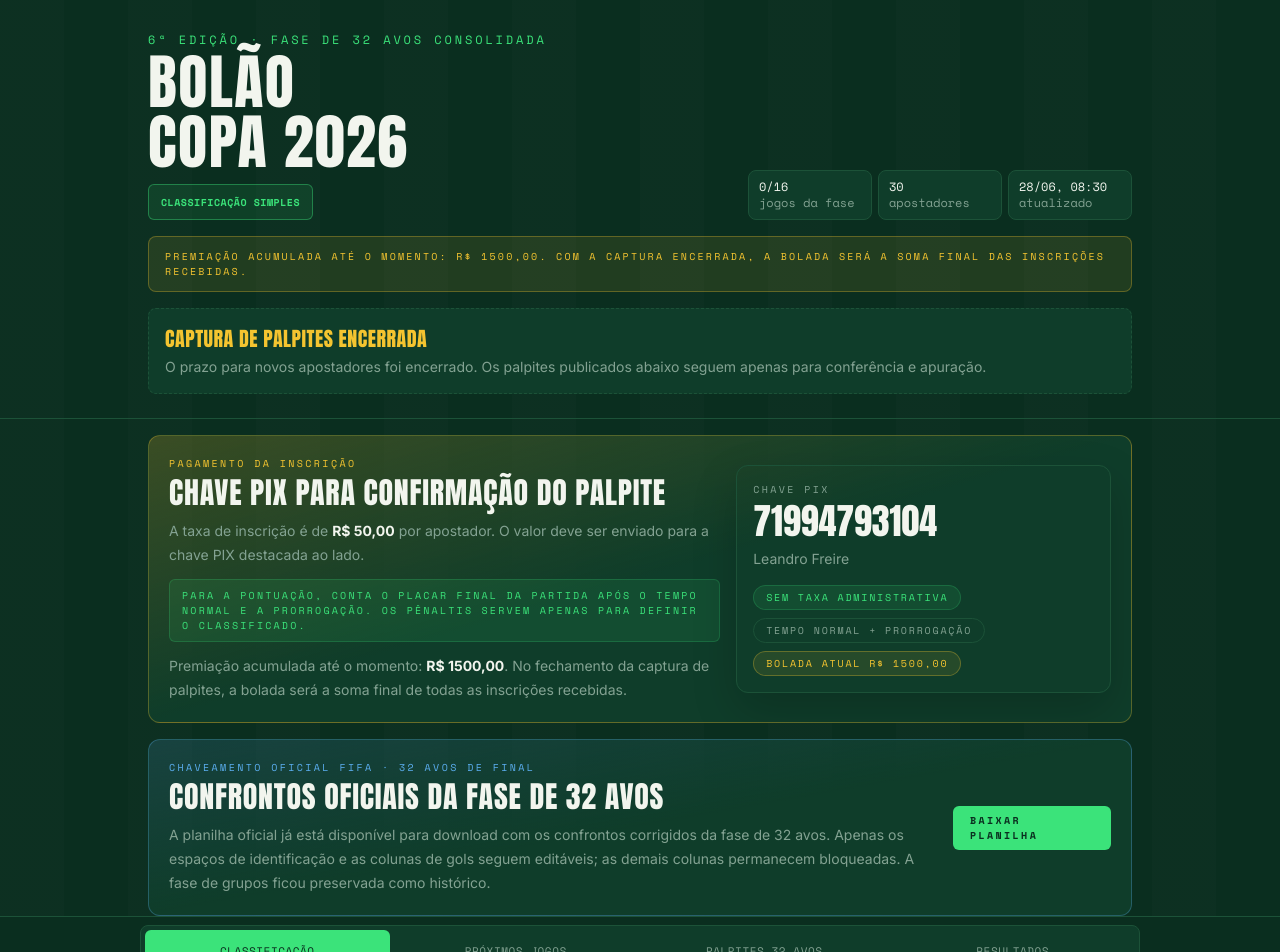
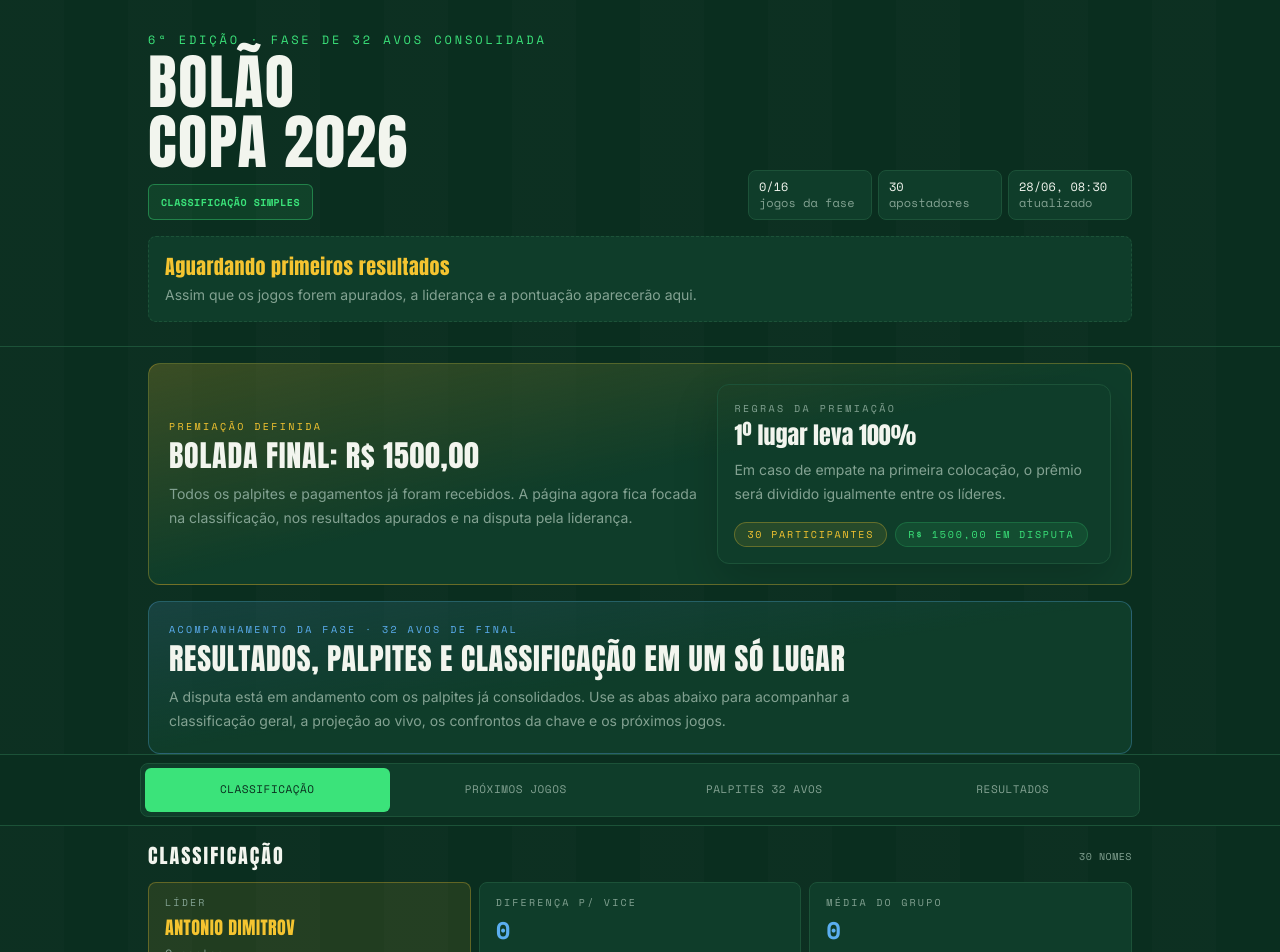
Before and after one commit to leandroclf/bolaocopa, a Next.js app: page / in a window 1280 px wide. Shown: the top 952 px of the page. Built offline with nearby package versions, Linux system fonts and the light colour scheme.

Commit message:
Simplify site after prediction submissions

```diff
--- a/src/app/classificacao/page.tsx
+++ b/src/app/classificacao/page.tsx
@@ -1,6 +1,5 @@
 import Link from "next/link";
 import { getStandings } from "@/lib/data";
-import { withBasePath } from "@/lib/site-path";
 
 function formatStamp(iso: string) {
   return new Intl.DateTimeFormat("pt-BR", {
@@ -28,21 +27,12 @@ export default function SimpleClassificationPage() {
                 Classificação atual da fase de 32 avos · atualizado {formatStamp(data.lastUpdated)}
               </p>
             </div>
-            <div className="flex shrink-0 flex-wrap justify-end gap-2">
-              <a
-                href={withBasePath("/bolao_copa2026_final_envio.xlsx")}
-                download
-                className="border border-[#001a78] bg-[#fff6a8] px-2 py-1 font-mono text-[10px] font-bold uppercase text-[#001a78]"
-              >
-                baixar planilha
-              </a>
-              <Link
-                href="/"
-                className="border border-[#001a78] bg-white px-2 py-1 font-mono text-[10px] font-bold uppercase text-[#001a78]"
-              >
-                site principal
-              </Link>
-            </div>
+            <Link
+              href="/"
+              className="shrink-0 border border-[#001a78] bg-white px-2 py-1 font-mono text-[10px] font-bold uppercase text-[#001a78]"
+            >
+              site principal
+            </Link>
           </div>
         </div>
 
--- a/src/app/layout.tsx
+++ b/src/app/layout.tsx
@@ -3,7 +3,7 @@ import "./globals.css";
 
 export const metadata: Metadata = {
   title: "Bolão Copa 2026 — 32 avos de final",
-  description: "Bolão da Copa 2026 na fase de 32 avos, com histórico da fase de grupos, chaveamento em andamento e download da planilha oficial.",
+  description: "Bolão da Copa 2026 na fase de 32 avos, com classificação, resultados apurados e projeção da disputa.",
 };
 
 export default function RootLayout({ children }: { children: React.ReactNode }) {
--- a/src/components/DashboardTabs.tsx
+++ b/src/components/DashboardTabs.tsx
@@ -64,7 +64,7 @@ export default function DashboardTabs({
             <StandingsTable
               standings={standings.standings}
               metrics={standings.metrics}
-              emptyBody="O prazo de envio terminou. A classificação desta etapa segue apenas para conferência e apuração dos palpites já recebidos."
+              emptyBody="A classificação aparecerá aqui assim que houver pontuação apurada para esta fase."
             />
             <RulesCard />
           </>
--- a/src/components/PaymentBlock.tsx
+++ b/src/components/PaymentBlock.tsx
@@ -1,41 +1,34 @@
 export default function PaymentBlock({ totalParticipants, entryFee }: { totalParticipants: number; entryFee: number }) {
-  const currentPrize = totalParticipants * entryFee;
+  const finalPrize = totalParticipants * entryFee;
+  const formattedPrize = finalPrize.toFixed(2).replace(".00", ",00");
+
   return (
     <section className="mx-auto max-w-5xl px-5 pt-4">
       <div className="overflow-hidden rounded-xl border border-gold/30 bg-gradient-to-br from-gold/20 via-pitch-2 to-pitch-2">
-        <div className="grid gap-4 p-5 lg:grid-cols-[1.25fr_0.85fr] lg:items-center">
+        <div className="grid gap-4 p-5 lg:grid-cols-[1.15fr_0.85fr] lg:items-center">
           <div className="max-w-3xl">
-            <p className="font-mono text-[10px] uppercase tracking-[0.24em] text-gold">pagamento da inscrição</p>
+            <p className="font-mono text-[10px] uppercase tracking-[0.24em] text-gold">premiação definida</p>
             <h2 className="mt-1 font-display text-2xl uppercase tracking-wide text-chalk sm:text-3xl">
-              Chave PIX para confirmação do palpite
+              Bolada final: R$ {formattedPrize}
             </h2>
             <p className="mt-2 text-sm leading-6 text-slatey">
-              A taxa de inscrição é de <strong className="text-chalk">R$ {entryFee.toFixed(2).replace(".00", ",00")}</strong> por apostador.
-              O valor deve ser enviado para a chave PIX destacada ao lado.
-            </p>
-            <p className="mt-3 rounded-md border border-lime/20 bg-lime/10 px-3 py-2 font-mono text-[10px] uppercase tracking-[0.22em] text-lime">
-              Para a pontuação, conta o placar final da partida após o tempo normal e a prorrogação. Os pênaltis
-              servem apenas para definir o classificado.
-            </p>
-            <p className="mt-3 text-sm leading-6 text-slatey">
-              Premiação acumulada até o momento: <strong className="text-chalk">R$ {currentPrize.toFixed(2).replace(".00", ",00")}</strong>.
-              No fechamento da captura de palpites, a bolada será a soma final de todas as inscrições recebidas.
+              Todos os palpites e pagamentos já foram recebidos. A página agora fica focada na classificação,
+              nos resultados apurados e na disputa pela liderança.
             </p>
           </div>
 
           <div className="rounded-xl border border-pitch-line bg-pitch-3/80 p-4 shadow-[0_18px_45px_rgba(0,0,0,0.18)]">
-            <p className="font-mono text-[10px] uppercase tracking-[0.24em] text-slatey">chave pix</p>
-            <p className="mt-1 font-display text-3xl leading-none text-chalk sm:text-4xl">71994793104</p>
-            <p className="mt-2 text-sm text-slatey">Leandro Freire</p>
+            <p className="font-mono text-[10px] uppercase tracking-[0.24em] text-slatey">regras da premiação</p>
+            <p className="mt-1 font-display text-2xl leading-tight text-chalk">1º lugar leva 100%</p>
+            <p className="mt-2 text-sm leading-6 text-slatey">
+              Em caso de empate na primeira colocação, o prêmio será dividido igualmente entre os líderes.
+            </p>
             <div className="mt-4 flex flex-wrap gap-2">
+              <span className="rounded-full border border-gold/30 bg-gold/10 px-3 py-1 font-mono text-[10px] uppercase tracking-[0.18em] text-gold">
+                {totalParticipants} participantes
+              </span>
               <span className="rounded-full border border-lime/20 bg-lime/10 px-3 py-1 font-mono text-[10px] uppercase tracking-[0.18em] text-lime">
-                sem taxa administrativa
-              </span>
-              <span className="rounded-full border border-pitch-line bg-pitch-2 px-3 py-1 font-mono text-[10px] uppercase tracking-[0.18em] text-slatey">
-                tempo normal + prorrogação
-              </span>
-              <span className="rounded-full border border-gold/30 bg-gold/10 px-3 py-1 font-mono text-[10px] uppercase tracking-[0.18em] text-gold">
-                bolada atual R$ {currentPrize.toFixed(2).replace(".00", ",00")}
+                R$ {formattedPrize} em disputa
               </span>
             </div>
           </div>
--- a/src/components/PhaseNotice.tsx
+++ b/src/components/PhaseNotice.tsx
@@ -1,33 +1,18 @@
-import { withBasePath } from "@/lib/site-path";
-
-const downloadHref = withBasePath("/bolao_copa2026_final_envio.xlsx");
-
 export default function PhaseNotice() {
   return (
     <section className="mx-auto max-w-5xl px-5 pt-4">
       <div className="overflow-hidden rounded-xl border border-info/30 bg-gradient-to-br from-info/15 via-pitch-2 to-pitch-2">
-        <div className="flex flex-col gap-4 p-5 lg:flex-row lg:items-center lg:justify-between">
-          <div className="max-w-3xl">
-            <p className="font-mono text-[10px] uppercase tracking-[0.24em] text-info">
-              chaveamento oficial FIFA · 32 avos de final
-            </p>
-            <h2 className="mt-1 font-display text-2xl uppercase tracking-wide text-chalk sm:text-3xl">
-              Confrontos oficiais da fase de 32 avos
-            </h2>
-            <p className="mt-2 text-sm leading-6 text-slatey">
-              A planilha oficial já está disponível para download com os confrontos corrigidos da fase de 32 avos.
-              Apenas os espaços de identificação e as colunas de gols seguem editáveis; as demais colunas permanecem
-              bloqueadas. A fase de grupos ficou preservada como histórico.
-            </p>
-          </div>
-
-          <a
-            href={downloadHref}
-            download
-            className="inline-flex h-11 items-center justify-center rounded-md border border-lime/40 bg-lime px-4 font-mono text-[10px] font-bold uppercase tracking-[0.24em] text-pitch transition-colors hover:bg-chalk"
-          >
-            Baixar planilha
-          </a>
+        <div className="p-5">
+          <p className="font-mono text-[10px] uppercase tracking-[0.24em] text-info">
+            acompanhamento da fase · 32 avos de final
+          </p>
+          <h2 className="mt-1 font-display text-2xl uppercase tracking-wide text-chalk sm:text-3xl">
+            Resultados, palpites e classificação em um só lugar
+          </h2>
+          <p className="mt-2 max-w-3xl text-sm leading-6 text-slatey">
+            A disputa está em andamento com os palpites já consolidados. Use as abas abaixo para acompanhar a
+            classificação geral, a projeção ao vivo, os confrontos da chave e os próximos jogos.
+          </p>
         </div>
       </div>
     </section>
--- a/src/components/RulesCard.tsx
+++ b/src/components/RulesCard.tsx
@@ -26,17 +26,13 @@ export default function RulesCard() {
         </div>
         <div className="rounded-lg border border-pitch-line bg-pitch-2 p-5">
           <h3 className="mb-3 font-display text-base uppercase tracking-widest text-chalk">Premiação</h3>
-          <p className="font-mono text-xs text-slatey">Bolada total</p>
-          <p className="font-mono text-2xl font-bold text-lime">Soma das inscrições</p>
+          <p className="font-mono text-xs text-slatey">Bolada final</p>
+          <p className="font-mono text-2xl font-bold text-lime">100% para o campeão</p>
           <p className="mt-2 text-sm leading-6 text-slatey">
-            A premiação será formada pela soma do valor captado de todos os apostadores. O valor final ainda não está
-            fechado.
+            A premiação está definida com os participantes já confirmados e os pagamentos recebidos.
           </p>
           <p className="mt-3 rounded-md border border-lime/20 bg-lime/10 px-3 py-2 font-mono text-[10px] uppercase tracking-[0.22em] text-lime">
             1º lugar recebe 100% da bolada · em caso de empate na 1ª colocação, divisão igualitária
-          </p>
-          <p className="mt-3 font-mono text-[10px] uppercase tracking-[0.2em] text-slatey">
-            Taxa de inscrição R$ 50 · PIX 71994793104 (Leandro Freire) · sem taxa administrativa
           </p>
           <p className="mt-2 font-mono text-[10px] uppercase tracking-[0.2em] text-slatey">
             Para pontuação, vale o placar final da partida após o tempo normal e a prorrogação; pênaltis servem
--- a/src/components/Scoreboard.tsx
+++ b/src/components/Scoreboard.tsx
@@ -12,8 +12,6 @@ export default function Scoreboard({
 }: {
   lastUpdated: string; totalParticipants: number; countedMatches: number; totalMatches: number; leader: StandingEntry | null;
 }) {
-  const entryFee = 50;
-  const prizeNow = totalParticipants * entryFee;
   return (
     <header className="border-b border-pitch-line">
       <div className="mx-auto max-w-5xl px-5 pb-4 pt-6 sm:pb-6 sm:pt-8">
@@ -49,17 +47,11 @@ export default function Scoreboard({
           </div>
         </div>
 
-        <div className="mt-4 rounded-lg border border-gold/30 bg-gold/10 px-4 py-3 font-mono text-[10px] uppercase tracking-[0.22em] text-gold">
-          Premiação acumulada até o momento: R$ {prizeNow.toFixed(2).replace(".00", ",00")}. Com a captura encerrada,
-          a bolada será a soma final das inscrições recebidas.
-        </div>
-
         {countedMatches === 0 || !leader ? (
           <div className="mt-4 rounded-lg border border-dashed border-pitch-line bg-pitch-2 px-4 py-4">
-            <p className="font-display text-xl tracking-wide text-gold">CAPTURA DE PALPITES ENCERRADA</p>
+            <p className="font-display text-xl tracking-wide text-gold">Aguardando primeiros resultados</p>
             <p className="mt-1 text-sm text-slatey">
-              O prazo para novos apostadores foi encerrado. Os palpites publicados abaixo seguem apenas para
-              conferência e apuração.
+              Assim que os jogos forem apurados, a liderança e a pontuação aparecerão aqui.
             </p>
           </div>
         ) : (
--- a/src/components/StandingsTable.tsx
+++ b/src/components/StandingsTable.tsx
@@ -8,8 +8,8 @@ const normalize = (s: string) =>
 export default function StandingsTable({
   standings,
   metrics,
-  emptyTitle = "CAPTURA ENCERRADA",
-  emptyBody = "O prazo de envio terminou. A classificação desta fase segue apenas para conferência e apuração dos palpites já recebidos.",
+  emptyTitle = "Classificação em preparação",
+  emptyBody = "A classificação aparecerá aqui assim que houver pontuação apurada para esta fase.",
 }: {
   standings: StandingEntry[];
   metrics: StandingsMetrics;
```
